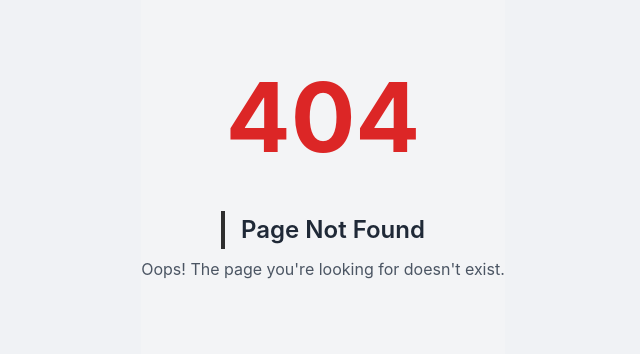
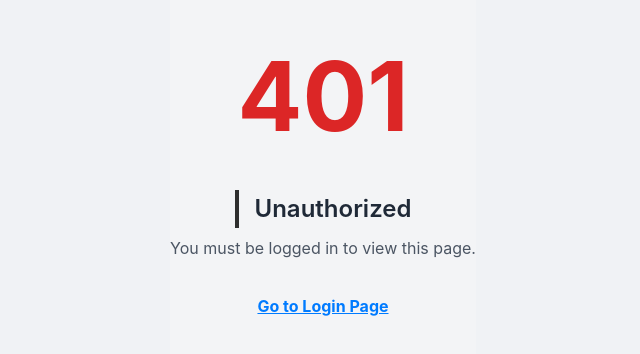
Before and after one commit to JJcode404/Blogpost-author-panel, a React (Vite) app: page /unauthorized in a window 1280 px wide. Before the commit this address had no page. Shown: the part 262-616 px from the top of the page, without its empty margins (317-957 px from the left). Built offline with nearby package versions, Linux system fonts and the light colour scheme.

Commit message:
feat: add unauthorized page

```diff
--- /dev/null
+++ b/src/componets/forbiden.jsx
@@ -0,0 +1,15 @@
+import styles from "../styles/NoFound.module.css";
+
+function Forbidden() {
+  return (
+    <div className={styles.container}>
+      <h1 className={styles.title}>403</h1>
+      <h2 className={styles.subtitle}>Forbidden</h2>
+      <p className={styles.message}>
+        You do not have permission to access this page.
+      </p>
+    </div>
+  );
+}
+
+export { Forbidden };
--- /dev/null
+++ b/src/componets/unauthorized.jsx
@@ -0,0 +1,16 @@
+import styles from "../styles/NoFound.module.css";
+
+function Unauthorized() {
+  return (
+    <div className={styles.container}>
+      <h1 className={styles.title}>401</h1>
+      <h2 className={styles.subtitle}>Unauthorized</h2>
+      <p className={styles.message}>You must be logged in to view this page.</p>
+      <a href="http://localhost:5174/account" className={styles.link}>
+        Go to Login Page
+      </a>
+    </div>
+  );
+}
+
+export { Unauthorized };
--- a/src/index.css
+++ b/src/index.css
@@ -213,6 +213,9 @@ textarea {
     padding: 0;
     width: 100%;
   }
+  .comment {
+    display: block;
+  }
 
   header {
     padding: 1rem;
--- a/src/styles/NoFound.module.css
+++ b/src/styles/NoFound.module.css
@@ -39,3 +39,10 @@
 .homeLink:hover {
   background-color: #1f2937; /* Tailwind's hover:bg-gray-800 */
 }
+a {
+  color: #007bff;
+  text-decoration: underline;
+  font-weight: bold;
+  margin-top: 1rem;
+  display: inline-block;
+}
--- a/src/utilis/userFetch.jsx
+++ b/src/utilis/userFetch.jsx
@@ -1,8 +1,11 @@
 import { useState, useEffect, useCallback } from "react";
+import { useNavigate } from "react-router";
 
 const useFetch = (url = "http://localhost:3000/posts") => {
   const [data, setData] = useState(null);
   const [error, setError] = useState(null);
+  const navigate = useNavigate();
+  const token = localStorage.getItem("token");
   const [loading, setLoading] = useState(true);
 
   const fetchData = useCallback(async () => {
@@ -11,15 +14,35 @@ const useFetch = (url = "http://localhost:3000/posts") => {
       setLoading(false);
       return;
     }
+    if (!token) {
+      setError("No token found");
+      setLoading(false);
+      navigate("/unauthorized");
+      return;
+    }
 
     setLoading(true);
     setError(null);
 
     try {
-      const response = await fetch(url, { mode: "cors" });
-      if (response.status >= 400) {
-        throw new Error("Server error");
+      const response = await fetch(url, {
+        method: "GET",
+        headers: {
+          "Content-Type": "application/json",
+          Authorization: `Bearer ${token}`,
+        },
+      });
+
+      if (response.status === 401) {
+        navigate("/unauthorized");
+        throw new Error("Authentication required");
       }
+
+      if (response.status === 403) {
+        navigate("/forbiden");
+        throw new Error("Access denied");
+      }
+
       const result = await response.json();
       setData(result);
     } catch (err) {
```
Also changed, not shown: src/componets/routers.jsx (+10 -0 lines).
